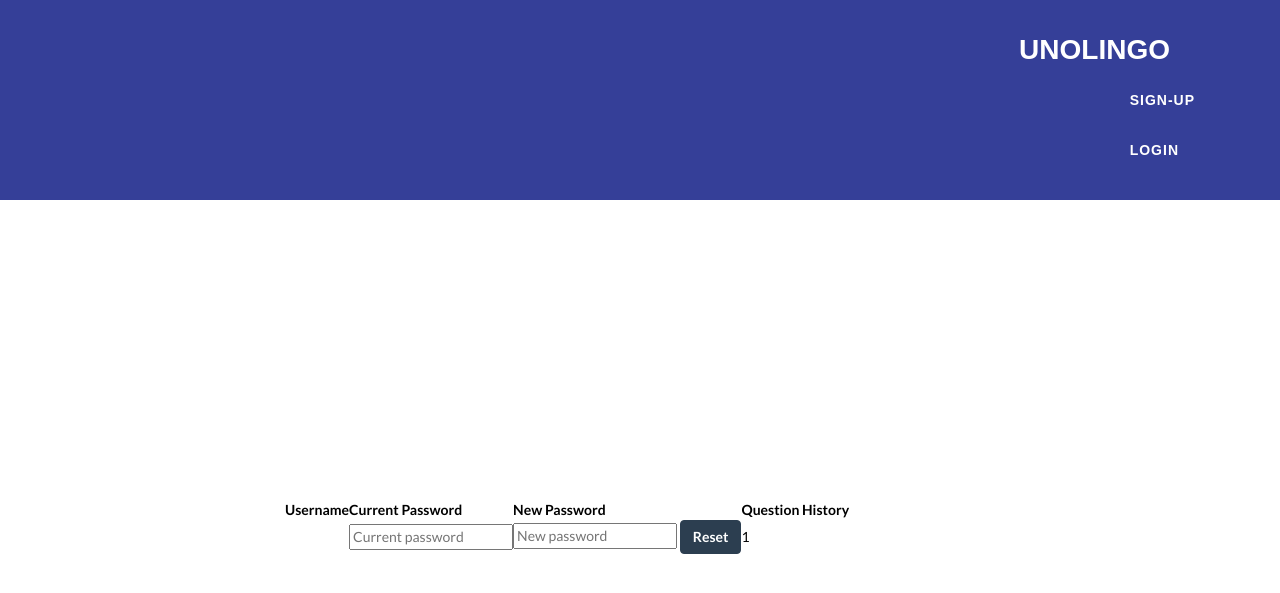
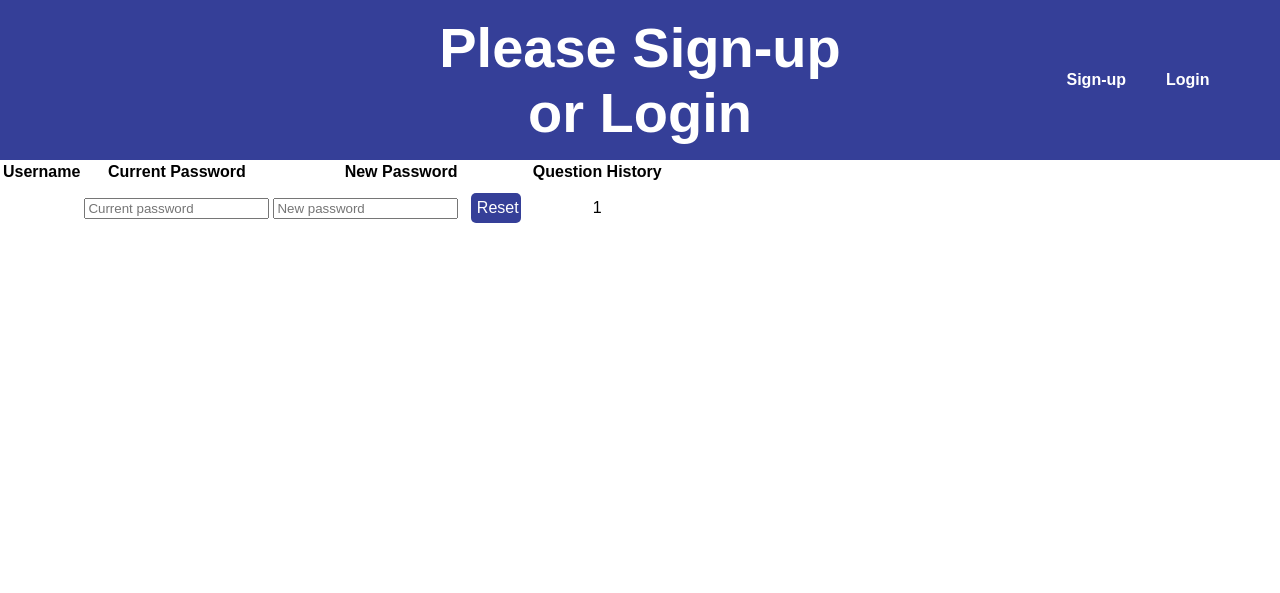
Before and after one commit to a0a912/Group-22-Agile, a Flask app: page /profile in a window 1280 px wide. Shown: the top 593 px of the page. Run offline with Flask 3, Linux system fonts and the light colour scheme; some libraries are stand-ins or nearby versions; some web fonts are replaced.

Commit message:
Changed banner CSS
Changed the banner CSS and got rid of the old bootstrap code

```diff
--- /dev/null
+++ b/static/bootstrap/css/Profile.css
@@ -0,0 +1,159 @@
+@font-face {
+    font-family: 'FeatherBold';
+    src: url('Feather Bold.ttf') format('truetype');
+
+    font-weight: normal;
+    font-style: normal;
+}
+@font-face {
+    font-family: 'dine-round';
+    src: url('DINRoundPro.ttf') format('truetype');
+}
+
+:root {
+    --dark-blue: #353F98;
+    --dark-grey: rgb(54, 51, 71);
+    --hover-blue: #5b6bfd;
+}
+
+/* @media screen and(min-width: 800px) {
+
+} */
+
+.banner{
+    position : relative;
+    background-color: var(--dark-blue);
+    display: grid;
+    grid-template-columns: 33% 33% 33%;
+    width: 100%;
+    height: 20dvh;
+    margin: 0px;
+    padding: 0px;
+    justify-content: center;
+    align-items: center;
+}
+
+#Welcome{
+    text-align: center;
+    font-family: 'dine-round', sans-serif;
+    color: white;
+    margin: 0px;
+    padding: 0px;
+    font-size: 7vh;
+    grid-column: 2;
+}
+
+li{
+    display: inline;
+    list-style: none;
+    text-decoration: none;
+}
+
+li ul {
+    display: inline;
+}
+
+li a {
+    color: white;
+    text-decoration: none;
+    font-weight: bold;
+    font-size: 1em;
+}
+
+li a:hover {
+    color: var(--hover-blue);
+}
+
+.NavBar {
+    display: flex;
+    grid-column: 3;
+    justify-self: end;
+    margin-right: 5vw;
+}
+
+.NavBar li{
+    display: flex;
+    justify-items:  right;
+}
+
+body{
+    font-family: 'dine-round', sans-serif;
+    background-color: white;
+    margin: 0px;
+    padding: 0px;
+}
+
+body.dark-mode {
+    background-color:var(--dark-grey);
+    color: white;
+}
+
+#DarkModeToggle {
+    width: 40px;
+    height: 40px;
+    border-radius: 50%;
+    border: none;
+    background-color: var(--dark-grey);
+    border: #353F98 2px solid;
+}
+
+#DarkModeToggle:hover {
+    background-color: var(--hover-blue);
+}
+
+#DarkModeToggle.dark-mode {
+    background-color: white;
+}
+
+#DarkModeToggle.dark-mode:hover {
+    background-color: var(--hover-blue);
+}
+
+td, th {
+    text-align: center;
+    font-family: 'dine-round', sans-serif;
+    font-size: 2vh;
+}
+
+button {
+    width: 50px;
+    height: 30px;
+    color: white;
+    background-color: var(--dark-blue);
+    border-radius: 5px;
+    border: none;
+    font-size: 2vh;
+    margin: 0.5em;
+}
+
+button:hover {
+    color: white;
+    background-color: #5b6bfd
+}
+
+
+.CurrentPassword {
+    grid-column: 1;
+    grid-row: 2;
+}
+/* ------------------------------------- MOBILE ----------------------------------------- */
+@media screen and (max-width: 799px) {
+
+.banner{
+    display: flex;
+    flex-direction: column;
+}
+
+
+#Welcome{
+    text-align: center;
+    font-family: 'dine-round', sans-serif;
+    color: white;
+    margin: 0px;
+    padding: 0px;
+    font-size: 7vh;
+}
+
+
+
+}
--- a/templates/profile.html
+++ b/templates/profile.html
@@ -7,19 +7,16 @@
   <meta http-equiv="X-UA-Compatible" content="ie=edge" />
   <link rel="shortcut icon" type="image/x-icon" href="static\secure-icon.png" />
   <!-- Styles -->
-  <link href="{{ url_for('static', filename='bootstrap/css/bootstrap.min.css') }}" rel="stylesheet">
+  <!-- <link href="{{ url_for('static', filename='bootstrap/css/bootstrap.min.css') }}" rel="stylesheet">
   <link rel="stylesheet" href="https://stackpath.bootstrapcdn.com/bootstrap/4.4.1/css/bootstrap.min.css"
-    integrity="sha384-Vkoo8x4CGsO3+Hhxv8T/Q5PaXtkKtu6ug5TOeNV6gBiFeWPGFN9MuhOf23Q9Ifjh" crossorigin="anonymous" />
+    integrity="sha384-Vkoo8x4CGsO3+Hhxv8T/Q5PaXtkKtu6ug5TOeNV6gBiFeWPGFN9MuhOf23Q9Ifjh" crossorigin="anonymous" /> -->
   <!-- Icons CDN -->
   <link href="https://fonts.googleapis.com/icon?family=Material+Icons" rel="stylesheet" />
   <script src="https://kit.fontawesome.com/761d42c757.js" crossorigin="anonymous"></script>
   <title>Unolingo Auth</title>
 
-  <!-- Bootstrap Core CSS -->
-  <link href="static/bootstrap/vendor/bootstrap/css/bootstrap.min.css" rel="stylesheet">
-
-  <!-- Theme CSS -->
-  <link href="static/bootstrap/css/freelancer.min.css" rel="stylesheet">
+  <!-- Style Sheet -->
+  <link rel="stylesheet" href="static\bootstrap\css\profile.css">
 
   <!-- Custom Fonts -->
   <link href="static/bootstrap/vendor/font-awesome/css/font-awesome.min.css" rel="stylesheet" type="text/css">
@@ -28,54 +25,28 @@
 </head>
 
 <body>
-  <!-- Navigation -->
-  <nav id="mainNav" class="navbar navbar-default navbar-fixed-top navbar-custom">
-    <div class="container">
-        <!-- Brand and toggle get grouped for better mobile display -->
-        <div class="navbar-header page-scroll">
-            <button type="button" class="navbar-toggle" data-toggle="collapse" data-target="#bs-example-navbar-collapse-1">
-                <span class="sr-only">Toggle navigation</span> Menu <i class="fa fa-bars"></i>
-            </button>
-            <a class="navbar-brand" href="{{ url_for('home') }}">Unolingo</a>
-        </div>
+  <header>
+    <div class = "banner">
+        <!-- Check if user is loged in -->
+        {% if username %}
+        <h1 id = "Welcome">Update Your Profile</h1>
+        <li class = NavBar>
+            <ul> <a href="{{ url_for('home') }}">Home </a></ul>
+            <ul> <a href="{{ url_for('ranking') }}">Ranking </a></ul>
+            <ul> <form id="logoutForm" action="{{ url_for('logout') }}" method="POST">
+                <a href="{{ url_for('home') }}" onclick="document.getElementById('logoutForm').submit(); return false;">Logout</a>
+            </form> </ul>
+        </li>
+        {% else %}
+        <h1 id = "Welcome">Please Sign-up or Login</h1>
+        <li class = NavBar>
+            <ul> <a href="{{ url_for('register_page') }}">Sign-up</a> </ul>
+            <ul> <a href="{{ url_for('login_page') }}">Login</a> </ul>
+        </li>
+        {% endif %}
 
-        <!-- Collect the nav links, forms, and other content for toggling -->
-        <div class="collapse navbar-collapse" id="bs-example-navbar-collapse-1">
-            <ul class="nav navbar-nav navbar-right">
-                {% if not username %}
-                <li class="page">
-                    <a href="{{ url_for('register_page') }}">Sign-up</a>
-                </li>
-                <li class="page">
-                    <a href="{{ url_for('login_page') }}">Login</a>
-                </li>
-                {% endif %}
-                {% if username %}
-                <li class="page">
-                    <a href="{{ url_for('question') }}">Quiz</a>
-                </li>
-                <li class="page">
-                    <a href="{{ url_for('ranking') }}">Ranking</a>
-                </li>
-                <li class="page">
-                    <a href="{{ url_for('profile') }}">Profile: {{ username }}</a>
-                </li>
-                <li class="page">
-                    <a href="{{ url_for('logout') }}">Logout</a>
-                </li>
-                {% endif %}
-              </ul>
-        </div>
-        <!-- /.navbar-collapse -->
     </div>
-    <!-- /.container-fluid -->
-    </nav>
-    <style>
-      footer {
-    margin-top: 500px;
-    color: black;
-}
-    </style>
+</header>
     <footer>
       <div class="container"id="maincontent" tabindex="-1">
           <div class="col-lg-8 col-lg-offset-2">
@@ -83,14 +54,14 @@
               <table>
                 <tr>
                   <th for="username">Username</th>
-                  <th for="password">Current Password</th>
+                  <th for="password" class = "CurrentPassword">Current Password</th>
                   <th for="new_password">New Password</th>
                   <th> Question History</th>
                 </tr>
                 <tr>
                   <td></td>
-                  <td>
-                    <input type="password" name="password" id="password" placeholder="Current password" required>
+                  <td class = "CurrentPassword">
+                    <input type="password"  name="password" id="password" placeholder="Current password" required>
                   </td>
                   <td>
                     <input type="password" name="new_password" id="new_password" placeholder="New password" required>
```
